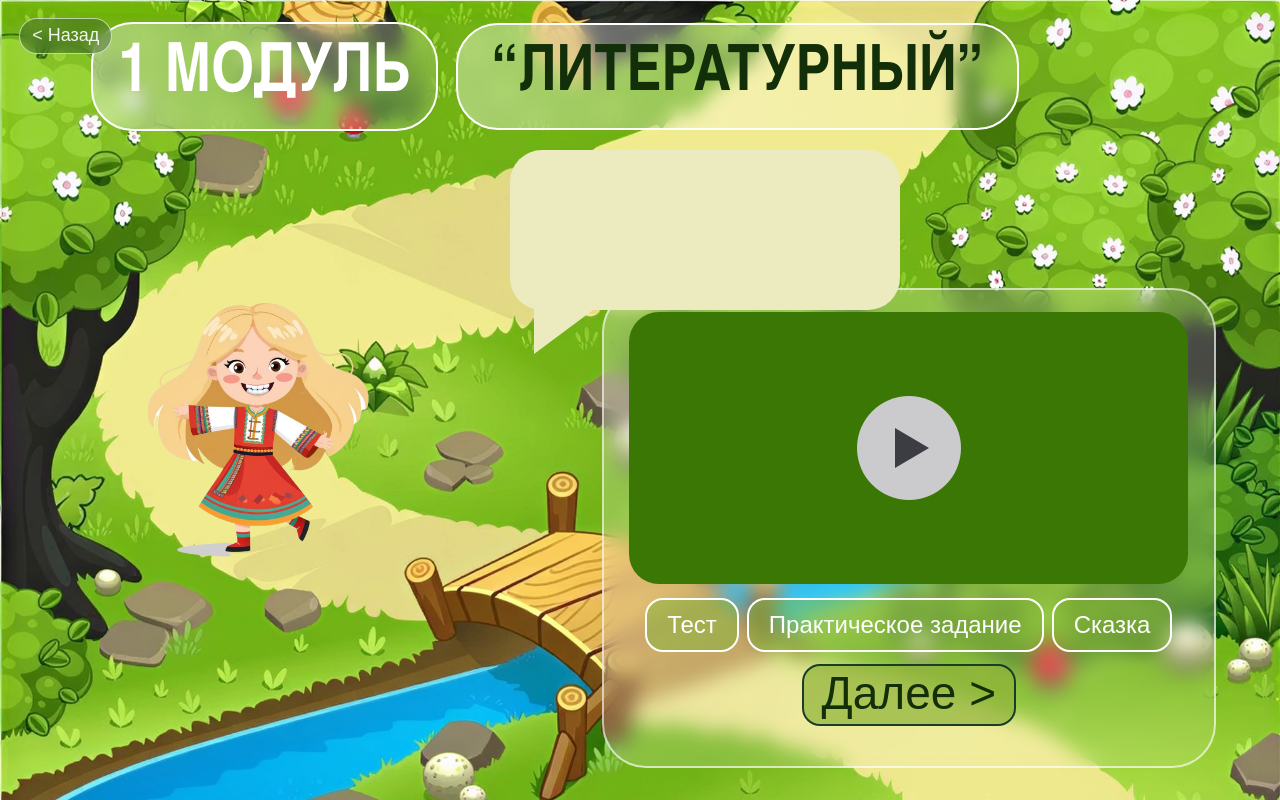
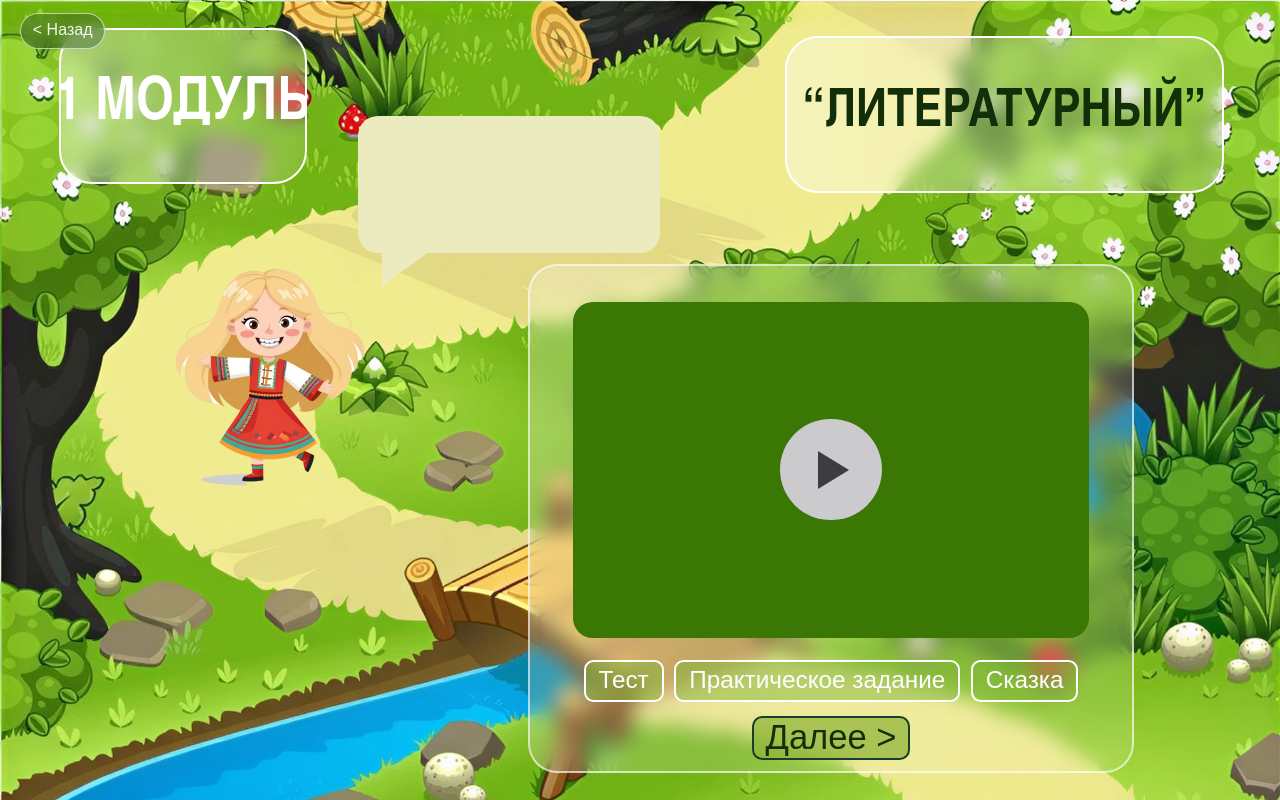
Before and after one commit to AlabamaWebp/all_vmeste, an Angular app in the folder project/: page /module-1 in a window 1280 px wide. Built offline with nearby package versions, Linux system fonts and the light colour scheme.

Commit message:
какой то кал

```diff
--- a/project/src/app/pages/module-1/module-1.scss
+++ b/project/src/app/pages/module-1/module-1.scss
@@ -3,17 +3,29 @@
 }
 
 .study-module--1 {
-  --module-bg-position: center 0%;
-  --module-panel-width: min(48vw, 900px);
-  --module-panel-height: min(60vh, 650px);
+  --module-bg-position: center 0;
+  --module-tag-left: 4.58vw;
+  --module-tag-top: 3.52vh;
+  --module-tag-width: 19.38vw;
+  --module-tag-height: 19.54vh;
+  --module-tag-font-size: 4.65vw;
+  --module-title-left: 61.3vw;
+  --module-title-top: 4.54vh;
+  --module-title-width: 34.32vw;
+  --module-title-height: 19.54vh;
+  --module-title-font-size: 4.1vw;
+  --module-panel-width: 47.34vw;
+  --module-panel-height: 63.52vh;
   --module-panel-left: auto;
-  --module-panel-right: clamp(26px, 5vw, 110px);
-  --module-panel-bottom: clamp(32px, 3.4vh, 52px);
-  --module-speech-left: clamp(510px, 26vw, 730px);
-  --module-speech-top: clamp(150px, 14vh, 210px);
-  --module-speech-width: clamp(390px, 23vw, 490px);
-  --module-speech-height: clamp(160px, 14.5vh, 210px);
-  --module-character-left: clamp(105px, 8.4vw, 190px);
-  --module-character-bottom: clamp(224px, 19.8vh, 320px);
-  --module-character-width: clamp(300px, 21.4vw, 415px);
+  --module-panel-right: 11.41vw;
+  --module-panel-bottom: 3.43vh;
+  --module-video-height: 41.95vh;
+  --module-speech-left: 27.97vw;
+  --module-speech-top: 14.45vh;
+  --module-speech-width: 23.6vw;
+  --module-speech-height: 17.22vh;
+  --module-speech-tail-left: 1.85vw;
+  --module-character-left: 11.1vw;
+  --module-character-top: 30.8vh;
+  --module-character-width: 20vw;
 }
--- a/project/src/app/pages/module-3/module-3.scss
+++ b/project/src/app/pages/module-3/module-3.scss
@@ -4,16 +4,28 @@
 
 .study-module--3 {
   --module-bg-position: center 56%;
-  --module-panel-width: min(48.5vw, 910px);
-  --module-panel-height: min(62.5vh, 690px);
+  --module-tag-left: 5.83vw;
+  --module-tag-top: 6.76vh;
+  --module-tag-width: 20.36vw;
+  --module-tag-height: 19.72vh;
+  --module-tag-font-size: 4.65vw;
+  --module-title-left: 56.3vw;
+  --module-title-top: 6.76vh;
+  --module-title-width: 38.64vw;
+  --module-title-height: 19.72vh;
+  --module-title-font-size: 3.95vw;
+  --module-panel-width: 47.34vw;
+  --module-panel-height: 63.43vh;
   --module-panel-left: auto;
-  --module-panel-right: clamp(34px, 7vw, 205px);
-  --module-panel-bottom: clamp(28px, 3.1vh, 50px);
-  --module-speech-left: clamp(540px, 27vw, 760px);
-  --module-speech-top: clamp(118px, 11vh, 176px);
-  --module-speech-width: clamp(390px, 23vw, 460px);
-  --module-speech-height: clamp(160px, 14.5vh, 208px);
-  --module-character-left: clamp(100px, 7.4vw, 182px);
-  --module-character-bottom: clamp(222px, 19.2vh, 298px);
-  --module-character-width: clamp(246px, 16vw, 340px);
+  --module-panel-right: 11.88vw;
+  --module-panel-bottom: 4.07vh;
+  --module-video-height: 41.95vh;
+  --module-speech-left: 28.54vw;
+  --module-speech-top: 9.17vh;
+  --module-speech-width: 23.69vw;
+  --module-speech-height: 20.56vh;
+  --module-speech-tail-left: 1.7vw;
+  --module-character-left: 5.9vw;
+  --module-character-top: 27.55vh;
+  --module-character-width: 18.25vw;
 }
--- a/project/src/app/pages/module-4/module-4.scss
+++ b/project/src/app/pages/module-4/module-4.scss
@@ -4,9 +4,23 @@
 
 .study-module--4 {
   --module-bg-position: center 88%;
+  --module-tag-left: 5.83vw;
+  --module-tag-top: 6.85vh;
+  --module-tag-width: 20.36vw;
+  --module-tag-height: 19.54vh;
+  --module-tag-font-size: 4.65vw;
+  --module-title-left: 29.43vw;
+  --module-title-top: 6.85vh;
+  --module-title-width: 38.49vw;
+  --module-title-height: 19.54vh;
+  --module-title-font-size: 3.85vw;
   --module-speech-left: auto;
-  --module-speech-right: clamp(356px, 26vw, 540px);
-  --module-speech-top: clamp(352px, 32vh, 430px);
-  --module-speech-width: clamp(320px, 19vw, 380px);
-  --module-speech-height: clamp(150px, 13.6vh, 182px);
+  --module-speech-right: 27.45vw;
+  --module-speech-top: 30.74vh;
+  --module-speech-width: 19.48vw;
+  --module-speech-height: 16.39vh;
+  --module-speech-tail-right: 0;
+  --module-character-right: 4.9vw;
+  --module-character-top: 41.85vh;
+  --module-character-width: 20.8vw;
 }
--- a/project/src/styles.scss
+++ b/project/src/styles.scss
@@ -27,101 +27,96 @@ select {
 .study-module {
   position: relative;
   height: 100vh;
-  height: 100lvh;
+  min-height: 100vh;
   overflow: hidden;
-  padding: clamp(22px, 2.1vh, 40px) clamp(18px, 2.7vw, 54px);
+  padding: 0;
   color: #ffffff;
   background-color: #75bb2f;
   background-image: url('/assets/modules/fon.jpg');
   background-repeat: no-repeat;
-  background-size: cover;
+  background-size: 100vw auto;
   background-position: var(--module-bg-position, center 0%);
   isolation: isolate;
 }
 
 .study-module__top {
-  position: relative;
+  position: absolute;
+  inset: 0;
   z-index: 4;
-  display: flex;
-  align-items: center;
-  gap: clamp(16px, 1.35vw, 26px);
-  padding-left: clamp(56px, 4.3vw, 86px);
+  pointer-events: none;
 }
 
 .study-module__module-tag,
 .study-module__title {
+  position: absolute;
+  display: flex;
+  align-items: center;
+  justify-content: center;
   border: 2px solid #ffffff;
-  border-radius: 42px;
+  border-radius: 2.6vw;
   background: linear-gradient(90deg, rgb(255 255 255 / 0.38), rgb(255 255 255 / 0.14));
   backdrop-filter: blur(9px);
   -webkit-backdrop-filter: blur(9px);
-}
-
-.study-module__module-tag {
-  min-width: min(22vw, 402px);
-  padding: clamp(24px, 2.25vh, 36px) clamp(24px, 2vw, 38px);
-  color: #ffffff;
-  font-family: 'Arial Narrow', Arial, sans-serif;
-  font-size: clamp(68px, 5.05vw, 112px);
+  overflow: hidden;
+  font-family: 'IBM Plex Sans Condensed', 'Nimbus Sans Narrow', 'Liberation Sans Narrow', 'Arial Narrow', Arial, sans-serif;
   font-weight: 700;
-  line-height: 0.84;
+  font-stretch: condensed;
+  line-height: 0.86;
   text-transform: uppercase;
   white-space: nowrap;
 }
 
-.study-module__title {
-  max-width: min(58vw, 950px);
-  padding: clamp(24px, 2.3vh, 38px) clamp(34px, 2.5vw, 50px);
-  color: #122f0a;
-  font-family: 'Arial Narrow', Arial, sans-serif;
-  font-size: clamp(64px, 4.65vw, 100px);
-  font-weight: 700;
-  line-height: 0.85;
-  text-transform: uppercase;
-  white-space: nowrap;
+.study-module__module-tag {
+  top: var(--module-tag-top);
+  left: var(--module-tag-left);
+  width: var(--module-tag-width);
+  height: var(--module-tag-height);
+  color: #ffffff;
+  font-size: var(--module-tag-font-size, 6.1vw);
+  letter-spacing: 0;
 }
 
-.study-module__top--module-2 .study-module__title,
-.study-module__top--module-3 .study-module__title {
-  max-width: min(50vw, 760px);
-  font-size: clamp(58px, 4.2vw, 92px);
-}
-
-.study-module__top--module-4 .study-module__title {
-  max-width: min(50vw, 740px);
-  font-size: clamp(58px, 4.2vw, 90px);
+.study-module__title {
+  top: var(--module-title-top);
+  left: var(--module-title-left);
+  width: var(--module-title-width);
+  height: var(--module-title-height);
+  color: #122f0a;
+  font-size: var(--module-title-font-size, 5.2vw);
+  letter-spacing: 0;
 }
 
 .study-module__speech {
   position: absolute;
-  top: var(--module-speech-top, clamp(160px, 15vh, 220px));
-  left: var(--module-speech-left, clamp(520px, 26vw, 780px));
+  top: var(--module-speech-top, 14.45vh);
+  left: var(--module-speech-left, auto);
   right: var(--module-speech-right, auto);
   z-index: 3;
-  width: var(--module-speech-width, clamp(360px, 23vw, 490px));
-  height: var(--module-speech-height, clamp(150px, 14vh, 210px));
-  border-radius: 32px;
+  width: var(--module-speech-width, 23.6vw);
+  height: var(--module-speech-height, 17.2vh);
+  border-radius: 1.55vw;
   background: #ecebc0;
 }
 
 .study-module__speech::after {
   content: '';
   position: absolute;
-  left: 24px;
-  bottom: -44px;
-  width: 78px;
-  height: 58px;
+  left: var(--module-speech-tail-left, 1.25vw);
+  right: var(--module-speech-tail-right, auto);
+  bottom: -4.1vh;
+  width: 4.6vw;
+  height: 5.35vh;
   background: #ecebc0;
   clip-path: polygon(0 0, 100% 0, 0 100%);
 }
 
 .study-module__speech--right::after {
-  left: clamp(28px, 2.2vw, 42px);
+  left: var(--module-speech-tail-left, 2.1vw);
 }
 
 .study-module__speech--tail-right::after {
   left: auto;
-  right: clamp(24px, 2vw, 42px);
+  right: var(--module-speech-tail-right, 1.5vw);
   clip-path: polygon(0 0, 100% 0, 100% 100%);
 }
 
@@ -130,7 +125,8 @@ select {
   z-index: 3;
   left: var(--module-character-left, auto);
   right: var(--module-character-right, auto);
-  bottom: var(--module-character-bottom, 240px);
+  top: var(--module-character-top, auto);
+  bottom: var(--module-character-bottom, auto);
   width: var(--module-character-width, 330px);
   height: auto;
   pointer-events: none;
@@ -142,11 +138,11 @@ select {
   right: var(--module-panel-right, auto);
   bottom: var(--module-panel-bottom, 40px);
   z-index: 2;
-  width: var(--module-panel-width, min(50vw, 920px));
-  height: var(--module-panel-height, min(62vh, 680px));
+  width: var(--module-panel-width, 47.3vw);
+  height: var(--module-panel-height, 63.5vh);
   border: 2px solid rgb(255 255 255 / 0.62);
-  border-radius: 44px;
-  padding: clamp(22px, 2.1vh, 30px) clamp(24px, 2vw, 36px);
+  border-radius: 2.3vw;
+  padding: 4.45vh 3.33vw 2.35vh;
   background: linear-gradient(135deg, rgb(255 255 255 / 0.26), rgb(255 255 255 / 0.1));
   backdrop-filter: blur(10px);
   -webkit-backdrop-filter: blur(10px);
@@ -155,15 +151,15 @@ select {
 .study-module__video-slot {
   display: grid;
   width: 100%;
-  height: clamp(255px, 34vh, 455px);
-  border-radius: 30px;
+  height: var(--module-video-height, 41.95vh);
+  border-radius: 1.55vw;
   place-items: center;
   background: #3a7704;
 }
 
 .study-module__play {
   display: grid;
-  width: clamp(104px, 5.45vw, 144px);
+  width: 7.9vw;
   aspect-ratio: 1;
   border: 0;
   border-radius: 50%;
@@ -176,28 +172,28 @@ select {
 .study-module__play-icon {
   width: 0;
   height: 0;
-  margin-left: clamp(6px, 0.4vw, 10px);
-  border-top: clamp(20px, 1.5vw, 28px) solid transparent;
-  border-bottom: clamp(20px, 1.5vw, 28px) solid transparent;
-  border-left: clamp(34px, 2.4vw, 46px) solid #3b3d43;
+  margin-left: 0.4vw;
+  border-top: 1.55vw solid transparent;
+  border-bottom: 1.55vw solid transparent;
+  border-left: 2.45vw solid #3b3d43;
 }
 
 .study-module__actions {
   display: flex;
-  flex-wrap: wrap;
+  flex-wrap: nowrap;
   justify-content: center;
-  gap: clamp(8px, 0.6vw, 11px);
-  margin-top: clamp(14px, 1.5vh, 22px);
+  gap: 0.85vw;
+  margin-top: 2.85vh;
 }
 
 .study-module__action {
-  min-height: 54px;
+  min-height: 5.2vh;
   border: 2px solid #ffffff;
-  border-radius: 18px;
-  padding: 8px clamp(20px, 1.4vw, 30px);
+  border-radius: 0.75vw;
+  padding: 0.45vh 1vw 0.7vh;
   color: #ffffff;
   background: rgb(127 181 55 / 0.48);
-  font-size: clamp(24px, 1.85vw, 48px);
+  font-size: 1.9vw;
   line-height: 1;
   cursor: pointer;
   white-space: nowrap;
@@ -206,14 +202,14 @@ select {
 
 .study-module__next {
   display: block;
-  margin: clamp(12px, 1.2vh, 18px) auto 0;
-  min-height: 62px;
+  margin: 1.8vh auto 0;
+  min-height: 5.1vh;
   border: 2px solid #1a3d29;
-  border-radius: 18px;
-  padding: 3px 18px 7px;
+  border-radius: 0.8vw;
+  padding: 0.15vh 0.9vw 0.5vh;
   color: #132f08;
   background: rgb(143 179 57 / 0.72);
-  font-size: clamp(46px, 3.25vw, 66px);
+  font-size: 2.7vw;
   line-height: 1;
   cursor: pointer;
   transition: transform 140ms ease, background-color 140ms ease, box-shadow 140ms ease;
@@ -221,8 +217,8 @@ select {
 
 .study-module__back {
   position: absolute;
-  top: clamp(18px, 1.8vh, 30px);
-  left: clamp(18px, 1.5vw, 32px);
+  top: 1.65vh;
+  left: 1.55vw;
   z-index: 6;
   min-height: 36px;
   border: 1px solid rgb(255 255 255 / 0.62);
@@ -232,7 +228,7 @@ select {
   background: rgb(33 64 42 / 0.34);
   backdrop-filter: blur(6px);
   -webkit-backdrop-filter: blur(6px);
-  font-size: clamp(18px, 1vw, 24px);
+  font-size: clamp(16px, 1vw, 20px);
   line-height: 1;
   cursor: pointer;
   transition: transform 140ms ease, background-color 140ms ease, border-color 140ms ease;
@@ -277,7 +273,7 @@ select {
   content: '';
   position: absolute;
   inset: auto 0 0;
-  height: clamp(560px, 52vh, 740px);
+  height: 51.9vh;
   background: #e3e3e3;
   z-index: 1;
 }
@@ -286,9 +282,9 @@ select {
   position: absolute;
   left: 0;
   right: 0;
-  bottom: clamp(560px, 52vh, 740px);
+  bottom: 51.9vh;
   z-index: 2;
-  height: clamp(90px, 7.5vh, 160px);
+  height: 9.2vh;
   background: linear-gradient(180deg, rgb(255 255 255 / 0), #e3e3e3 72%);
 }
 
@@ -297,11 +293,12 @@ select {
 }
 
 .study-module__character--module-4 {
-  right: clamp(90px, 7vw, 186px);
+  right: var(--module-character-right, 5.8vw);
   left: auto;
-  bottom: clamp(132px, 12vh, 210px);
+  top: var(--module-character-top, 41.9vh);
+  bottom: auto;
   z-index: 4;
-  width: clamp(260px, 18vw, 350px);
+  width: var(--module-character-width, 20.2vw);
 }
 
 @media (max-width: 1200px) {
```
Also changed, not shown: project/src/app/pages/module-2/module-2.scss (+24 -12 lines).
